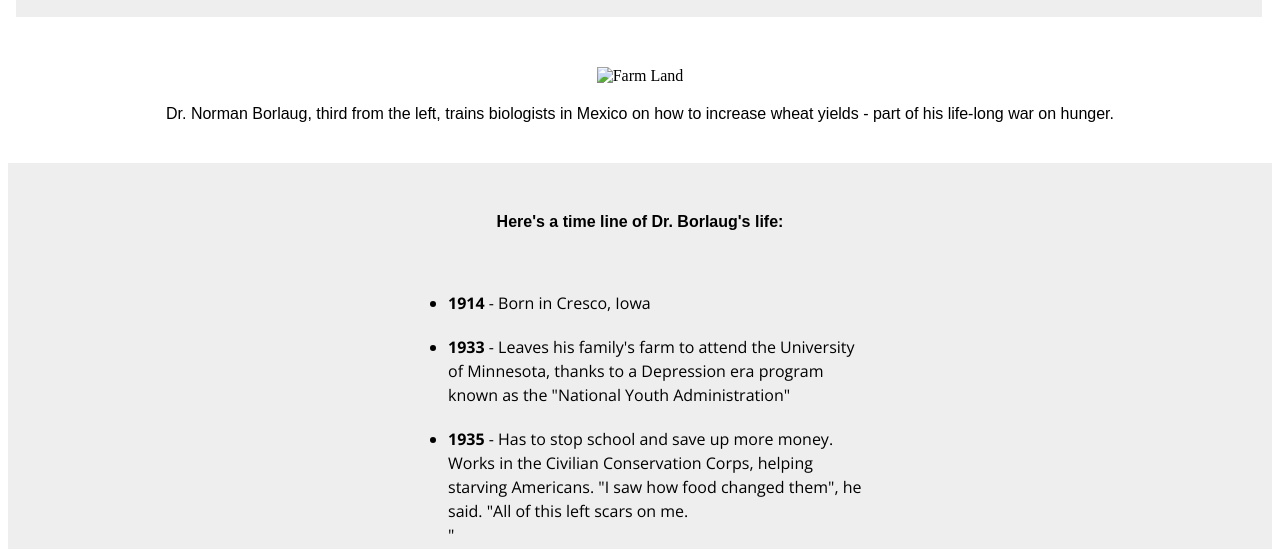
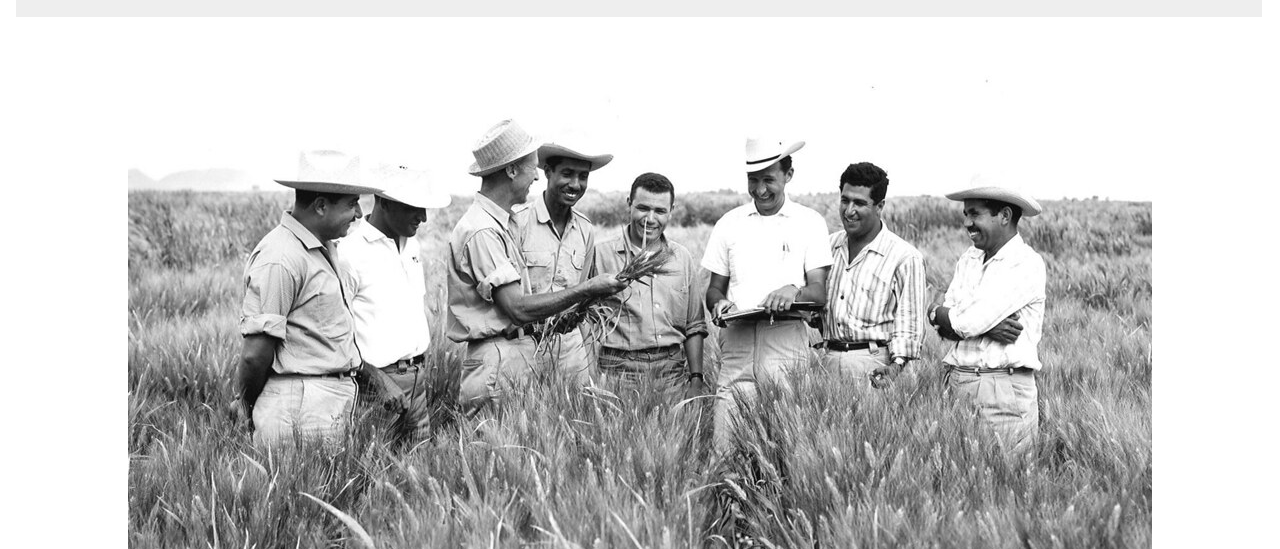
Before and after one commit to Adeajayiadeoye/Article, a plain HTML site: page index.html in a window 1280 px wide. Shown: the part 251-800 px from the top of the page. Drawn offline with nearby package versions, Linux system fonts and the light colour scheme; the site is published under a folder, as on GitHub Pages, so addresses that start at the root find nothing.

Commit message:
Tribute Page

```diff
--- a/index.html
+++ b/index.html
@@ -28,7 +28,7 @@
               </div>
                     <div class="container3">
                         <figure>
-                            <img src="/Images/Article.jpg" alt="Farm Land">
+                            <img src="./Images/Article.jpg" alt="Farm Land">
                             <figcaption style="font-family: sans-serif;">Dr. Norman Borlaug, third from the left, trains biologists in Mexico on how to increase wheat yields - part of his life-long war on hunger.</figcaption>
                         </figure>
                     </div>
```
